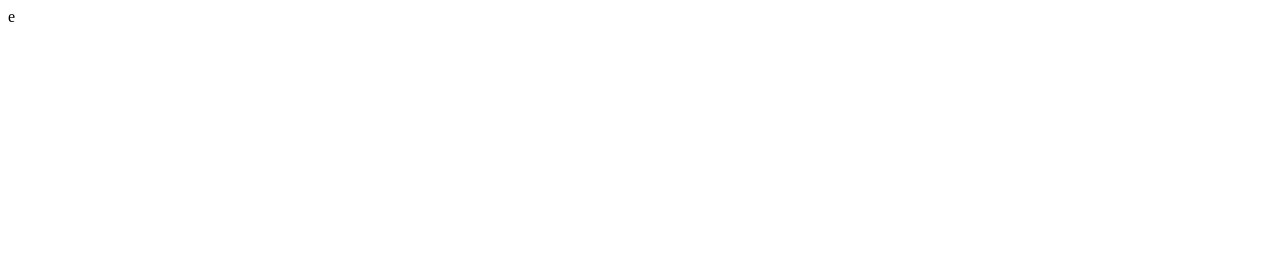
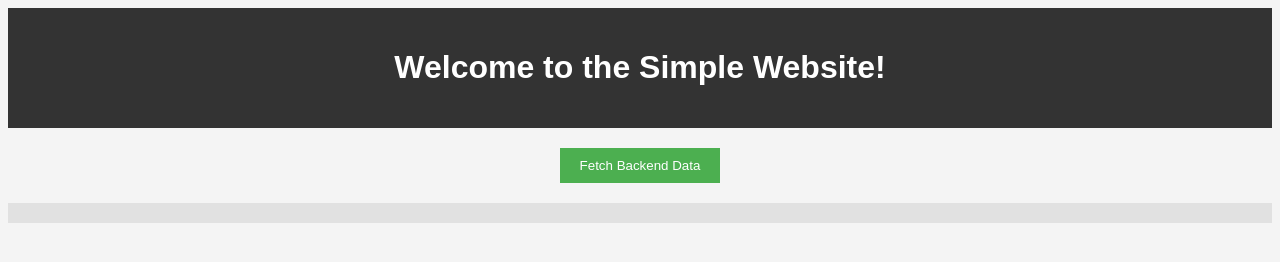
Before and after one commit to Anityasundar/Docker_E_Website, a plain HTML site: page frontend/index.html in a window 1280 px wide. Drawn offline with Linux system fonts and the light colour scheme; files that its build step writes are made by us from their sources.

Commit message:
Update index.html

```diff
--- a/frontend/index.html
+++ b/frontend/index.html
@@ -1 +1,19 @@
-e
+<!DOCTYPE html>
+<html lang="en">
+<head>
+    <meta charset="UTF-8">
+    <meta name="viewport" content="width=device-width, initial-scale=1.0">
+    <title>Simple Website</title>
+    <link rel="stylesheet" href="style.css">
+</head>
+<body>
+    <header>
+        <h1>Welcome to the Simple Website!</h1>
+    </header>
+    <main>
+        <button id="fetchDataBtn">Fetch Backend Data</button>
+        <div id="backendData"></div>
+    </main>
+    <script src="script.js"></script>
+</body>
+</html>
```
